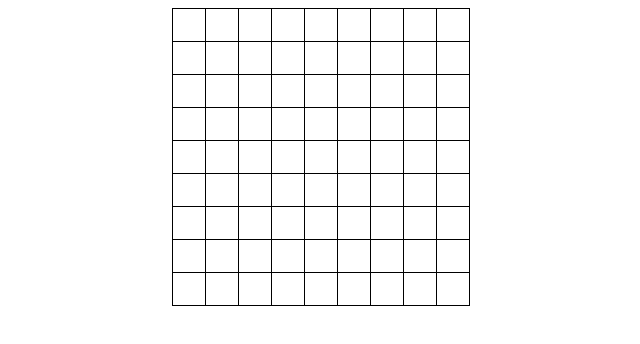
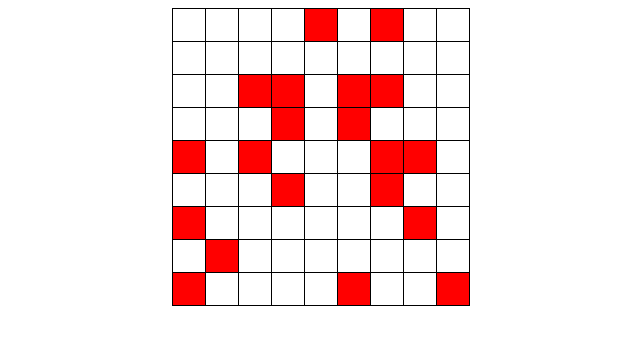
Before and after one commit to sadel01/TareaPrueba3, a plain HTML site: page index.html in a window 1280 px wide. Both pictures are taken after a click on the button "Principiante (9x9)". Shown: the whole page, without its empty margins (319-959 px from the left). Drawn offline with Linux system fonts and the light colour scheme.

Commit message:
Se pintan en rojo casillas al azar para simular donde iria el virus

```diff
--- a/index.html
+++ b/index.html
@@ -25,6 +25,10 @@
       border: 1px solid black;
       text-align: center;
       font-size: 20px;
+    }
+
+    .red {
+      background-color: red;
     }
   </style>
 </head>
@@ -56,6 +60,21 @@
         }
         board.appendChild(row);
       }
+
+      // Pinta algunas cuadrículas al azar de rojo
+      var cells = document.querySelectorAll('td');
+      var numRedCells = Math.floor(tamaño * tamaño / 4); // Aproximadamente el 25% del total
+      var selectedCells = [];
+
+      while (selectedCells.length < numRedCells) {
+        var randomIndex = Math.floor(Math.random() * cells.length);
+        var cell = cells[randomIndex];
+
+        if (!selectedCells.includes(cell)) {
+          cell.classList.add('red');
+          selectedCells.push(cell);
+        }
+      }
     }
   </script>
 </body>
```
Also changed, not shown: style.css (line endings or trailing spaces).
